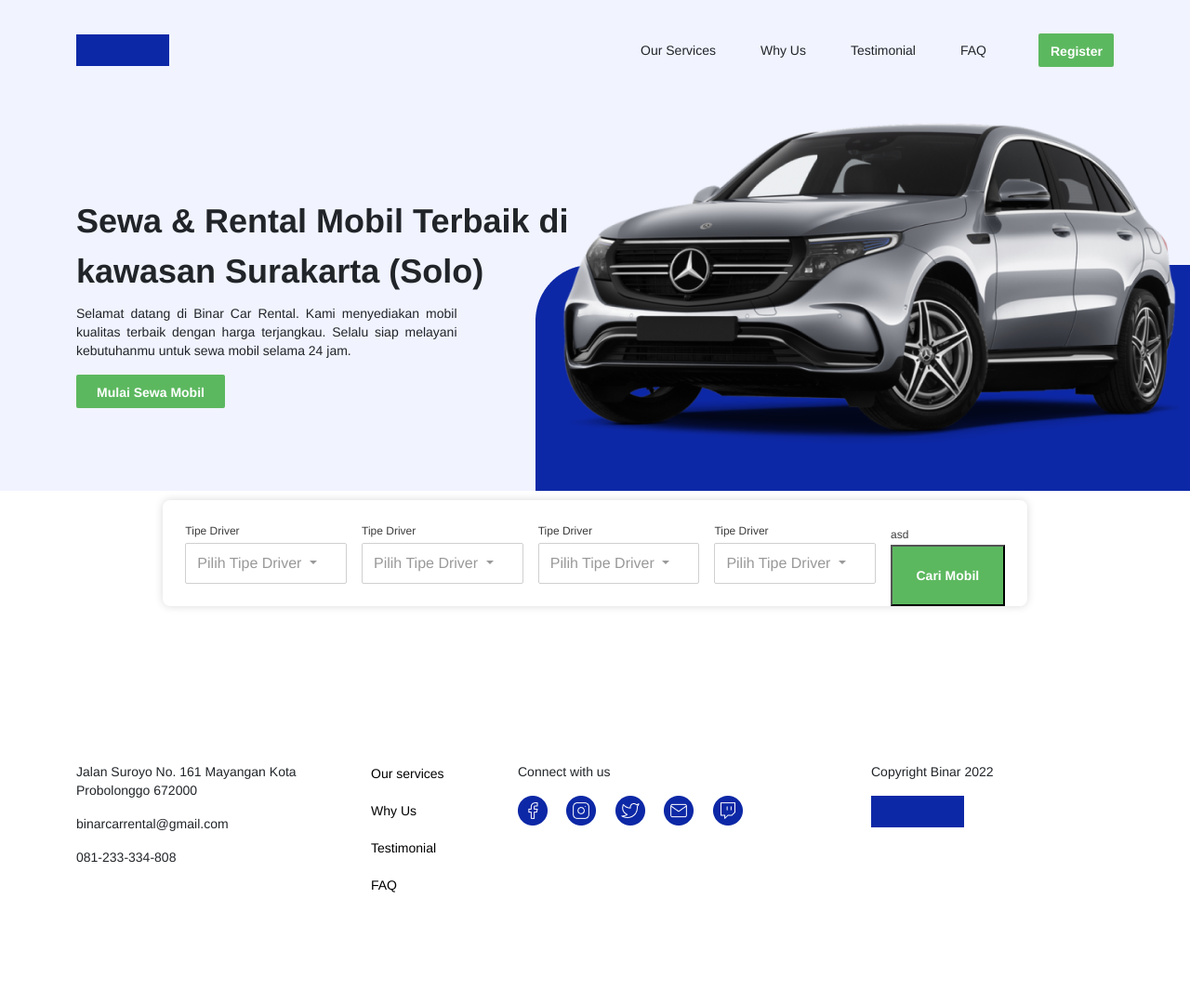
After one commit to RazinSyakib43/F-FSW24001119-synrgy7-Raz-BinarCarRentalBCR-ch2, a web app: file public/search-cars.html in a window 1280 px wide. The commit adds this page. Shown: the whole page at 93% size. Run offline with its HTML, style and script files only (its server is not run), Linux system fonts and the light colour scheme.

Commit message:
[C4] still need improvement in search button, but this is the layout

```diff
--- /dev/null
+++ b/public/css/style.css
@@ -0,0 +1,98 @@
+* {
+    font-family: Helvetica, sans-serif;
+    margin: 0;
+    padding: 0;
+    box-sizing: border-box;
+}
+
+html,
+body {
+    scroll-behavior: smooth;
+    overflow-x: hidden;
+}
+
+:root {
+    --primary-color: #f1f3ff;
+    --lime-green: #5cb85f;
+    --lime-green-young: #a3d2a3;
+    --lime-green-old: #3a7d44;
+    --neutral: #d0d0d0;
+    --dark-blue: #0d28a6;
+    --border: #d0d0d0;
+}
+
+.search {
+    display: flex;
+    flex-direction: row;
+    width: 72.6%;
+    margin: 10px auto;
+    padding: 24px !important;
+    border-radius: 8px;
+    background-color: white;
+    box-shadow: 0px 0px 10px 0px #00000026;
+    -webkit-border-radius: 8px;
+    -moz-border-radius: 8px;
+    -ms-border-radius: 8px;
+    -o-border-radius: 8px;
+}
+
+.tipe_driver {
+    flex-basis: 21.25%;
+    margin-right: 16px;
+    text-align: left;
+}
+
+.search__button {
+    flex-basis: 15%;
+    height: auto !important;
+}
+
+.search__button-btn {
+    background-color: var(--lime-green);
+    color: white;
+    width: 100%;
+    height: 100%;
+    padding: 8px, 12px;
+    font-size: 14px;
+    font-weight: 700;
+    line-height: 20px;
+}
+
+.tipe_driver__title, .search__button-title {
+    font-size: 12px;
+    font-weight: 300;
+    line-height: 18px;
+    margin-bottom: 4px;
+    color: #3c3c3c;
+}
+
+.tipe_driver__dropdown-button {
+    width: 100%;
+    text-align: left;
+    padding: 9px 12px;
+    border-radius: 2px;
+    border: 1px var(--border) solid;
+    opacity: 0px;
+    color: #999999;
+    animation: ease-in-out;
+    animation-duration: 2s;
+    -webkit-border-radius: 2px;
+    -moz-border-radius: 2px;
+    -ms-border-radius: 2px;
+    -o-border-radius: 2px;
+    -webkit-animation: ease-in-out;
+}
+
+.tipe_driver__dropdown-button:hover {
+    padding: 9px 12px;
+    border-radius: 2px;
+    border: 1px solid;
+    opacity: 0px;
+    animation: ease-in-out;
+    animation-duration: 2s;
+    -webkit-border-radius: 2px;
+    -moz-border-radius: 2px;
+    -ms-border-radius: 2px;
+    -o-border-radius: 2px;
+    -webkit-animation: ease-in-out;
+}
--- /dev/null
+++ b/public/search-cars.html
@@ -0,0 +1,195 @@
+<!DOCTYPE html>
+<html lang="en">
+
+<head>
+  <meta http-equiv="Content-Type" content="text/html; charset=utf-8" />
+  <meta name="author" content="Sabrina" />
+  <meta name="description" content="Lorem ipsum dolor sit amet" />
+  <meta name="viewport"
+    content="user-scalable=no, initial-scale=1.0, maximum-scale=1.0, minimum-scale=1.0, width=device-width" />
+  <title>Binar Car Rental (BCR)</title>
+
+  <!-- Bootstrap CSS -->
+  <link href="https://cdn.jsdelivr.net/npm/bootstrap@5.3.3/dist/css/bootstrap.min.css" rel="stylesheet"
+    integrity="sha384-QWTKZyjpPEjISv5WaRU9OFeRpok6YctnYmDr5pNlyT2bRjXh0JMhjY6hW+ALEwIH" crossorigin="anonymous">
+
+  <!-- Main CSS for this page-->
+  <link href="./css/style.css" rel="stylesheet" />
+
+  <!-- Main Style -->
+  <link rel="stylesheet" href="../style/style.css">
+
+  <!-- Responsive Style-->
+  <link rel="stylesheet" href="../style/responsive.css">
+</head>
+
+<body>
+  <!-- Navbar Section -->
+  <header>
+    <nav class="navbar navbar-expand-lg">
+      <section class="container navbar__container">
+        <img src="../assets/images/logo.png" class="navbar-brand" alt="">
+        <button class="navbar-toggler" type="button" data-bs-toggle="offcanvas" data-bs-target="#offcanvasNavbar"
+          aria-controls="offcanvasNavbar" aria-label="Toggle navigation">
+          <span class="navbar-toggler-icon"></span>
+        </button>
+        <section class="offcanvas w-50 offcanvas-end" tabindex="-1" id="offcanvasNavbar"
+          aria-labelledby="offcanvasNavbarLabel">
+          <section class="offcanvas-header">
+            <a href="#hero">
+              <h5 class="offcanvas-title navbar__responsive-title" id="offcanvasNavbarLabel">
+                BCR
+              </h5>
+            </a>
+            <button type="button" class="btn-close navbar__responsive-close-button" data-bs-dismiss="offcanvas"
+              aria-label="Close"></button>
+          </section>
+          <section class="offcanvas-body">
+            <ul class="navbar-nav justify-content-end flex-grow-1 pe-3">
+              <li class="nav-item">
+                <a class="nav-link text-dark navbar__text-button" href="#our-services">Our Services</a>
+              </li>
+              <li class="nav-item">
+                <a class="nav-link text-dark navbar__text-button" href="#why-us">Why Us</a>
+              </li>
+              <li class="nav-item">
+                <a class="nav-link text-dark navbar__text-button" href="#testimonial">Testimonial</a>
+              </li>
+              <li class="nav-item">
+                <a class="nav-link text-dark navbar__text-button" href="#faq">FAQ</a>
+              </li>
+            </ul>
+            <button type="button" class="btn navbar__register-button">Register</button>
+          </section>
+        </section>
+      </section>
+    </nav>
+  </header>
+  <!-- End of Navbar -->
+
+  <!-- Main Section -->
+  <main>
+    <!-- Hero Section -->
+    <article class="hero" id="hero">
+      <section class="container">
+        <section class="hero__row row">
+          <section class="col-lg-6 col-12 d-flex align-self-center flex-column">
+            <h1 class="hero__title">Sewa & Rental Mobil Terbaik di kawasan Surakarta (Solo)</h1>
+            <p class="hero__description">Selamat datang di Binar Car Rental.
+              Kami menyediakan mobil kualitas terbaik dengan harga terjangkau.
+              Selalu siap melayani kebutuhanmu untuk sewa mobil selama 24 jam.</p>
+            <a href="public/index.example.html" target="_blank">
+              <button type="button" class="btn hero__button">Mulai Sewa Mobil</button>
+            </a>
+          </section>
+          <section class="col-lg-6 col-12" style="background-color: #F1F3FF;">
+            <img src="../assets/images/img_car.png" class="hero__img-car" alt="">
+          </section>
+        </section>
+      </section>
+    </article>
+
+    <article class="search" id="search">
+      <section class="tipe_driver">
+        <p class="tipe_driver__title">Tipe Driver</p>
+        <button class="btn dropdown-toggle tipe_driver__dropdown-button" type="button" data-bs-toggle="dropdown"
+          aria-expanded="false">
+          Pilih Tipe Driver
+        </button>
+        <ul class="dropdown-menu">
+          <li><a class="dropdown-item" href="#">Dengan Sopir</a></li>
+          <li><a class="dropdown-item" href="#">Tanpa Sopir (Lepas Kunci)</a></li>
+        </ul>
+      </section>
+      <section class="tipe_driver">
+        <p class="tipe_driver__title">Tipe Driver</p>
+        <button class="btn dropdown-toggle tipe_driver__dropdown-button" type="button" data-bs-toggle="dropdown"
+          aria-expanded="false">
+          Pilih Tipe Driver
+        </button>
+        <ul class="dropdown-menu">
+          <li><a class="dropdown-item" href="#">Dengan Sopir</a></li>
+          <li><a class="dropdown-item" href="#">Tanpa Sopir (Lepas Kunci)</a></li>
+        </ul>
+      </section>
+      <section class="tipe_driver">
+        <p class="tipe_driver__title">Tipe Driver</p>
+        <button class="btn dropdown-toggle tipe_driver__dropdown-button" type="button" data-bs-toggle="dropdown"
+          aria-expanded="false">
+          Pilih Tipe Driver
+        </button>
+        <ul class="dropdown-menu">
+          <li><a class="dropdown-item" href="#">Dengan Sopir</a></li>
+          <li><a class="dropdown-item" href="#">Tanpa Sopir (Lepas Kunci)</a></li>
+        </ul>
+      </section>
+      <section class="tipe_driver">
+        <p class="tipe_driver__title">Tipe Driver</p>
+        <button class="btn dropdown-toggle tipe_driver__dropdown-button" type="button" data-bs-toggle="dropdown"
+          aria-expanded="false">
+          Pilih Tipe Driver
+        </button>
+        <ul class="dropdown-menu">
+          <li><a class="dropdown-item" href="#">Dengan Sopir</a></li>
+          <li><a class="dropdown-item" href="#">Tanpa Sopir (Lepas Kunci)</a></li>
+        </ul>
+      </section>
+      <section class="search__button">
+        <span class="search__button-title">asd</span>
+        <button type="button" class="search__button-btn">Cari Mobil</button>
+      </section>
+    </article>
+    <!-- End of Hero Section -->
+    <!-- <button id="load-btn">Load</button>
+    <button id="clear-btn">Clear</button>
+    <section id="cars-container"></section> -->
+  </main>
+
+  <!-- Footer Section-->
+  <footer class="footer footer__search-page">
+    <section class="container">
+      <section class="row">
+        <section class="footer__address col-lg-3">
+          <p class="footer__address-item">Jalan Suroyo No. 161 Mayangan Kota Probolonggo 672000</p>
+          <p class="footer__address-item">binarcarrental@gmail.com</p>
+          <p class="footer__address-item">081-233-334-808</p>
+        </section>
+        <section class="footer__navigation col-lg-2">
+          <ul>
+            <li><a href="#our-services" class="footer__navigation-link">Our services</a></li>
+            <li><a href="#why-us" class="footer__navigation-link">Why Us</a></li>
+            <li><a href="#testimonial" class="footer__navigation-link">Testimonial</a></li>
+            <li><a href="#faq" class="footer__navigation-link">FAQ</a></li>
+          </ul>
+        </section>
+        <section class="footer__sosmed col-lg-4">
+          <p class="footer__sosmed-title">Connect with us</p>
+          <section>
+            <img class="footer__sosmed-icon" src="../assets/icons/sosmed/icon_facebook.png" alt=""">
+            <img class=" footer__sosmed-icon" src="../assets/icons/sosmed/icon_instagram.png" alt="">
+            <img class="footer__sosmed-icon" src="../assets/icons/sosmed/icon_twitter.png" alt="">
+            <img class="footer__sosmed-icon" src="../assets/icons/sosmed/icon_mail.png" alt="">
+            <img class="footer__sosmed-icon" src="../assets/icons/sosmed/icon_twitch.png" alt="">
+          </section>
+        </section>
+        <section class="footer__copyright col-lg-3">
+          <p class="footer__copyright-title">Copyright Binar 2022</p>
+          <img class="footer__copyright-images" src="../assets/images/copyright/Rectangle 74.png" alt="">
+        </section>
+      </section>
+    </section>
+  </footer>
+
+  <!-- Bootstrap JS -->
+  <script src="https://cdn.jsdelivr.net/npm/bootstrap@5.3.3/dist/js/bootstrap.bundle.min.js"
+    integrity="sha384-YvpcrYf0tY3lHB60NNkmXc5s9fDVZLESaAA55NDzOxhy9GkcIdslK1eN7N6jIeHz" crossorigin="anonymous">
+  </script>
+
+  <!-- Example Javascript -->
+  <script type="text/javascript" src="./scripts/binar.js"></script>
+  <script type="text/javascript" src="./scripts/app.example.js"></script>
+  <script type="text/javascript" src="./scripts/car.example.js"></script>
+  <script type="text/javascript" src="./scripts/main.example.js"></script>
+</body>
+
+</html>
--- a/style/style.css
+++ b/style/style.css
@@ -516,3 +516,9 @@ footer {
     width: 100px;
     height: 34px;
 }
+
+
+/* Search Page */
+.footer__search-page{
+    margin-top: 168px;
+}
```
Also changed, not shown: index.html (+8 -5 lines), public/index.example.html (deleted, +0 -27 lines), public/css/style.example.css (deleted).
